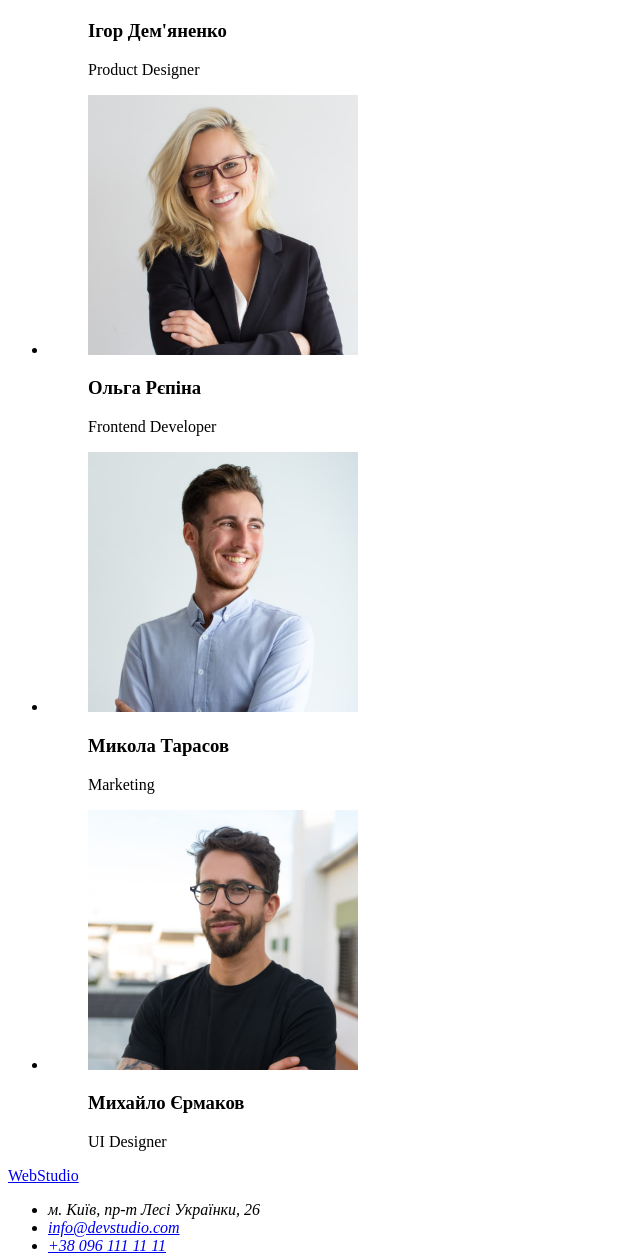
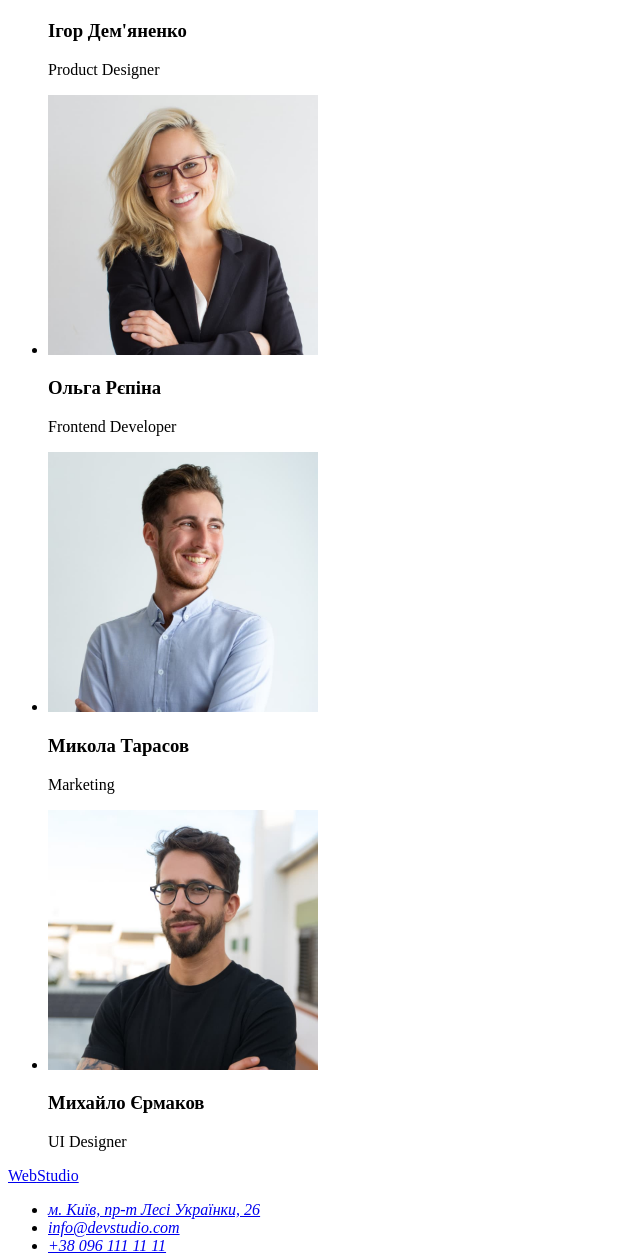
Before and after one commit to VladislavSurkov/goit-markup-hw-01, a plain HTML site: page index.html in a window 1280 px wide. Shown: the part 1884-3141 px from the top of the page, without its empty margins (0-640 px from the left). Drawn offline with Linux system fonts and the light colour scheme.

Commit message:
Доработал дз
1)добавил ссылку адреса
2) Убрал тег <figure> и <figcaption>

```diff
--- a/index.html
+++ b/index.html
@@ -54,10 +54,10 @@
         <section><!--team-->
             <h2>Наша команда</h2>
             <ul>
-            <li><figure><img src="images/igor.jpg" alt="член команди" width="270"><figcaption><h3>Ігор Дем'яненко</h3><p>Product Designer</p></figcaption></figure></li>
-            <li><figure><img src="images/olga.jpg" alt="член команди" width="270"><figcaption><h3>Ольга Рєпіна</h3><p>Frontend Developer</p></figcaption></figure></li>
-            <li><figure><img src="images/mikola.jpg" alt="член команди" width="270"><figcaption><h3>Микола Тарасов</h3><p>Marketing</p></figcaption></figure></li>
-            <li><figure><img src="images/mihailo.jpg" alt="член команди" width="270"><figcaption><h3>Михайло Єрмаков</h3><p>UI Designer</p></figcaption></figure></li>
+            <li><img src="images/igor.jpg" alt="член команди" width="270"><h3>Ігор Дем'яненко</h3><p>Product Designer</p></li>
+            <li><img src="images/olga.jpg" alt="член команди" width="270"><h3>Ольга Рєпіна</h3><p>Frontend Developer</p></li>
+            <li><img src="images/mikola.jpg" alt="член команди" width="270"><h3>Микола Тарасов</h3><p>Marketing</p></li>
+            <li><img src="images/mihailo.jpg" alt="член команди" width="270"><h3>Михайло Єрмаков</h3><p>UI Designer</p></li>
             </ul>
         </section>
     </main>
@@ -66,7 +66,7 @@
     <a href="/"><span>Web</span>Studio</a>
     <address>
     <ul>
-        <li>м. Київ, пр-т Лесі Українки, 26</li>
+        <li><a href="https://goo.gl/maps/6mGHrerU6tKRUQ8K8" target="_blank" rel="noopener noreferrer">м. Київ, пр-т Лесі Українки, 26</a></li>
         <li><a href="mailto:info@devstudio.com">info@devstudio.com</a></li>
         <li><a href="tel:+380961111111">+38 096 111 11 11</a></li>
     </ul>
```
